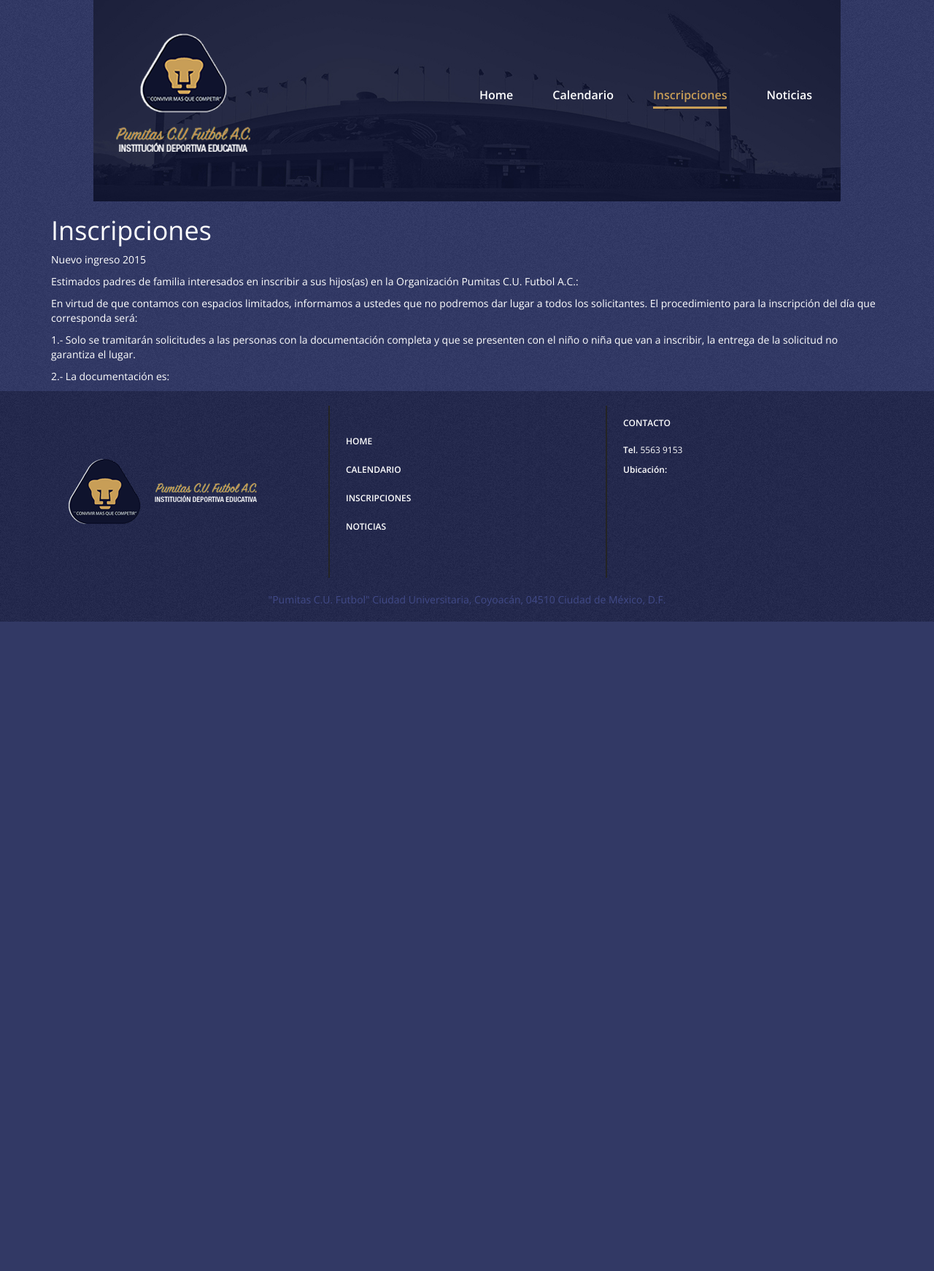
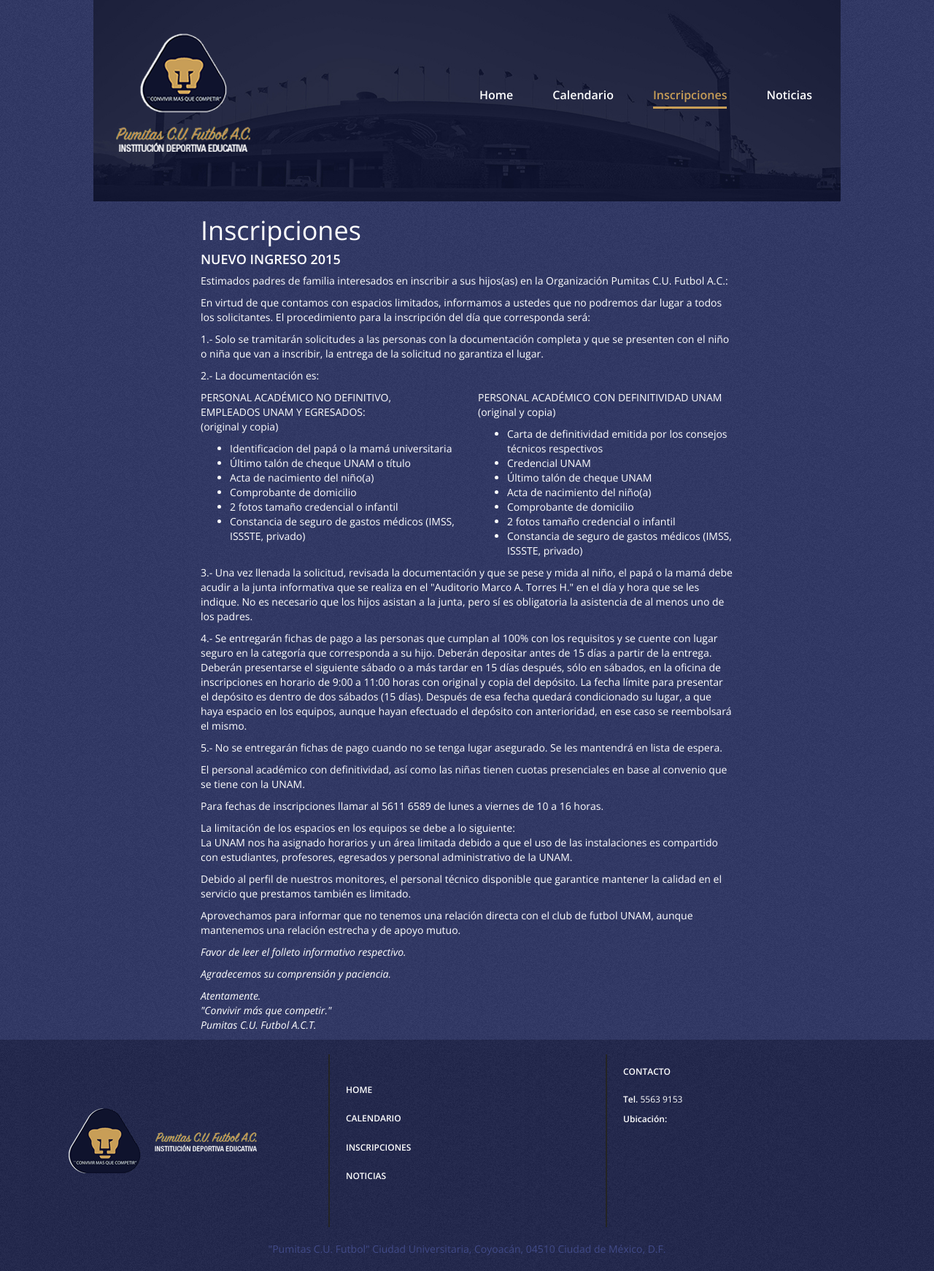
Before and after one commit to raulmedinacampos/pumitasfutbol, a PHP site: page /inscripciones in a window 1280 px wide. Shown: the part 31-1773 px from the top of the page at 73% size. Before the commit the page ends 883 px from the top, so only its background shows below. Run offline with PHP 8.4, Linux system fonts and the light colour scheme; some libraries are stand-ins or nearby versions.

Commit message:
Inscripciones
Se creo la vista de Inscripciones

```diff
--- a/views/inscripciones.php
+++ b/views/inscripciones.php
@@ -1,8 +1,56 @@
+<link type="text/css" rel="stylesheet" href="../css/interiores.css" />
+
 <div class="container" id="contenido">
-  <h1>Inscripciones</h1>
-  <p>Nuevo ingreso 2015</p>
-  <p>Estimados padres de familia interesados en inscribir a sus hijos(as) en la Organización Pumitas C.U. Futbol A.C.:</p>
-  <p>En virtud de que contamos con espacios limitados, informamos a ustedes que no podremos dar lugar a todos los solicitantes. El procedimiento para la inscripción del día que corresponda será:</p>
-  <p>1.- Solo se tramitarán solicitudes a las personas con la documentación completa y que se presenten con el niño o niña que van a inscribir, la entrega de la solicitud no garantiza el lugar.</p>
-  <p>2.- La documentación es:</p>
+  <div class="col-sm-8 col-sm-offset-2">
+    <h1 class="titulo">Inscripciones</h1>
+    <h4 class="text-uppercase"><strong>Nuevo ingreso 2015</strong></h4>
+    <p>Estimados padres de familia interesados en inscribir a sus hijos(as) en la Organización Pumitas C.U. Futbol A.C.:</p>
+    <p>En virtud de que contamos con espacios limitados, informamos a ustedes que no podremos dar lugar a todos los solicitantes. El procedimiento para la inscripción del día que corresponda será:</p>
+    <p>1.- Solo se tramitarán solicitudes a las personas con la documentación completa y que se presenten con el niño o niña que van a inscribir, la entrega de la solicitud no garantiza el lugar.</p>
+    <p>2.- La documentación es:</p>
+    <div class="row requisitos">
+      <div class="col-sm-6">
+        <p><span class="text-uppercase dorado">Personal académico no definitivo, <br>
+          empleados UNAM y egresados:</span><br />
+          (original y copia)
+		</p>
+        <ul>
+          <li>Identificacion del papá o la mamá universitaria</li>
+          <li>Último talón de cheque UNAM o título</li>
+          <li>Acta de nacimiento del niño(a)</li>
+          <li>Comprobante de domicilio</li>
+          <li>2 fotos tamaño credencial o infantil</li>
+          <li>Constancia de seguro de gastos médicos (IMSS, ISSSTE, privado)</li>
+        </ul>
+      </div>
+      <div class="col-sm-6">
+        <p><span class="text-uppercase dorado">Personal académico con definitividad UNAM</span><br />
+          (original y copia)
+		</p>
+        <ul>
+          <li>Carta de definitividad emitida por los consejos técnicos respectivos</li>
+          <li>Credencial UNAM</li>
+          <li>Último talón de cheque UNAM</li>
+          <li>Acta de nacimiento del niño(a)</li>
+          <li>Comprobante de domicilio</li>
+          <li>2 fotos tamaño credencial o infantil</li>
+          <li>Constancia de seguro de gastos médicos (IMSS, ISSSTE, privado)</li>
+        </ul>
+      </div>
+    </div>
+    <p>3.- Una vez llenada la solicitud, revisada la documentación y que se pese y mida al niño, el papá o la mamá debe acudir a la junta informativa que se realiza en el &quot;Auditorio Marco A. Torres H.&quot; en el día y hora que se les indique. No es necesario que los hijos asistan a la junta, pero sí es obligatoria la asistencia de al menos uno de los padres.</p>
+    <p>4.- Se entregarán fichas de pago a las personas que cumplan al 100% con los requisitos y se cuente con lugar seguro en la categoría que corresponda a su hijo. Deberán depositar antes de 15 días a partir de la entrega. Deberán presentarse el siguiente sábado o a más tardar en 15 días después, sólo en sábados, en la oficina de inscripciones en horario de 9:00 a 11:00 horas con original y copia del depósito. La fecha límite para presentar el depósito es dentro de dos sábados (15 días). Después de esa fecha quedará condicionado su lugar, a que haya espacio en los equipos, aunque hayan efectuado el depósito con anterioridad, en ese caso se reembolsará el mismo.</p>
+    <p>5.- No se entregarán fichas de pago cuando no se tenga lugar asegurado. Se les mantendrá en lista de espera.</p>
+    <p>El personal académico con definitividad, así como las niñas tienen cuotas presenciales en base al convenio que se tiene con la UNAM.</p>
+    <p>Para fechas de inscripciones llamar al 5611 6589 de lunes a viernes de 10 a 16 horas.</p>
+    <p>La limitación de los espacios en los equipos se debe a lo siguiente:<br />
+    La UNAM nos ha asignado horarios y un área limitada debido a que el uso de las instalaciones es compartido con estudiantes, profesores, egresados y personal administrativo de la UNAM.</p>
+    <p>Debido al perfil de nuestros monitores, el personal técnico disponible que garantice mantener la calidad en el servicio que prestamos también es limitado.</p>
+    <p>Aprovechamos para informar que no tenemos una relación directa con el club de futbol UNAM, aunque mantenemos una relación estrecha y de apoyo mutuo.</p>
+    <p><em>Favor de leer el folleto informativo respectivo.</em></p>
+    <p class="firma"><em>Agradecemos su comprensión y paciencia.</em></p>
+    <p class="firma"><em>Atentamente.</em><br />
+      <em>&quot;Convivir más que competir.&quot;</em><br />
+    <em class="dorado">Pumitas C.U. Futbol A.C.T.</em></p>
+  </div>
 </div>
```
